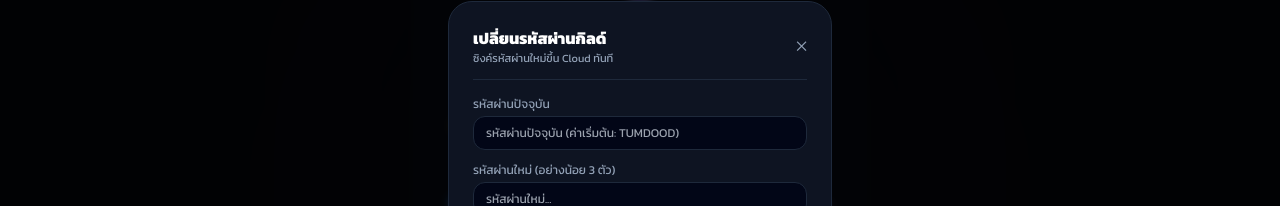
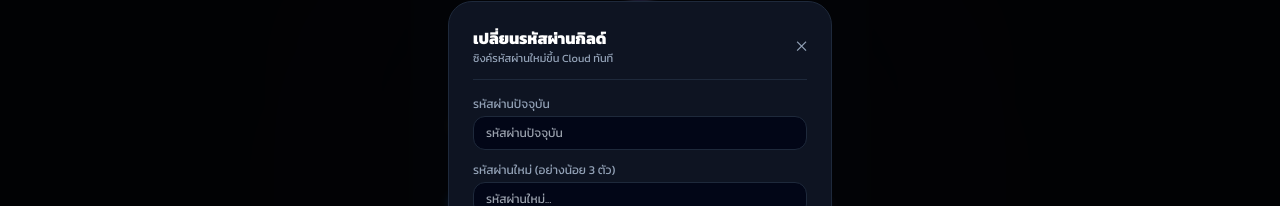
Before and after one commit to Mr7116/GuildManager, a Next.js app: page /login in a window 1280 px wide. Both pictures are taken after a click on the button "เปลี่ยนรหัสผ่าน". Shown: the part 220-426 px from the top of the page. Built offline with nearby package versions, Linux system fonts and the light colour scheme; no server answers; the database is empty.

Commit message:
Initial commit for GuildManager

```diff
--- a/src/app/login/page.tsx
+++ b/src/app/login/page.tsx
@@ -199,7 +199,7 @@ function LoginForm() {
                   type="password"
                   value={oldPin}
                   onChange={(e) => setOldPin(e.target.value)}
-                  placeholder="รหัสผ่านปัจจุบัน (ค่าเริ่มต้น: TUMDOOD)"
+                  placeholder="รหัสผ่านปัจจุบัน"
                   className="w-full bg-slate-950 border border-slate-800 rounded-xl px-3 py-2 text-white focus:outline-none focus:border-indigo-500"
                   required
                 />
```
